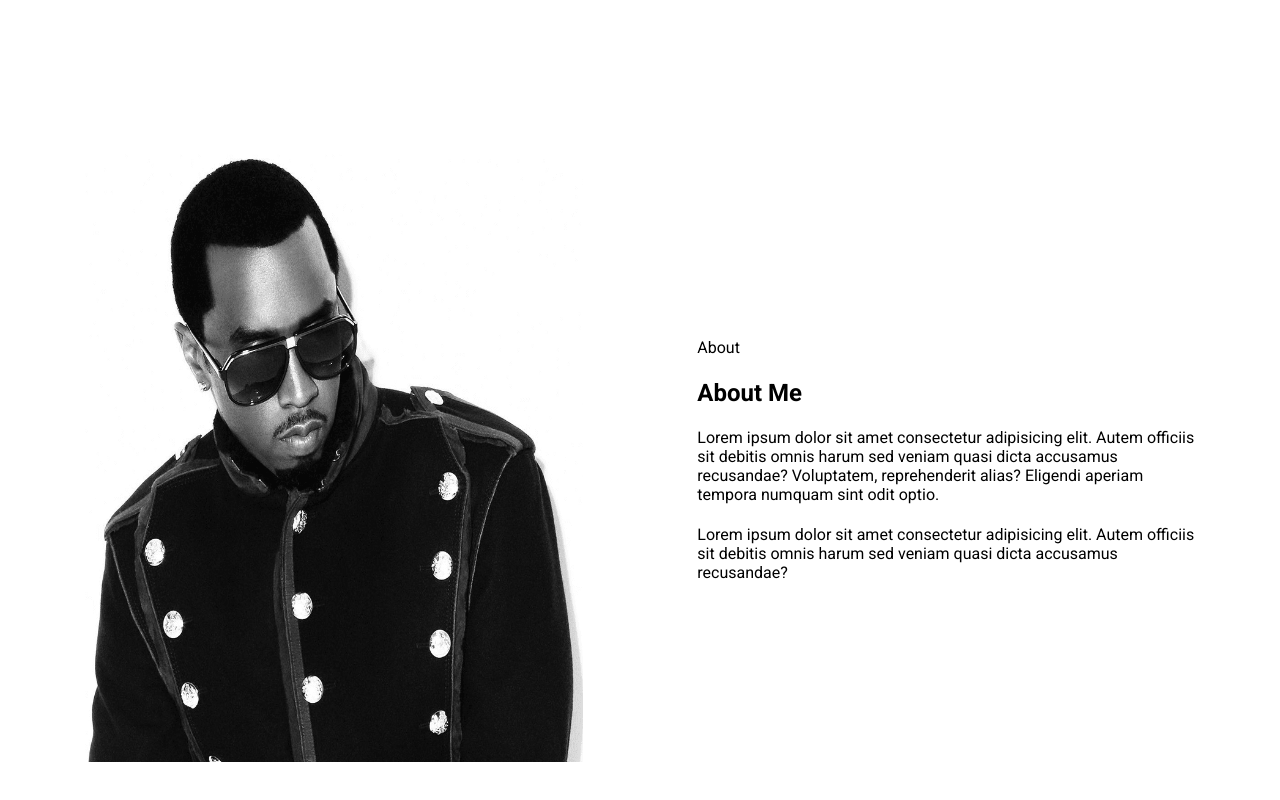
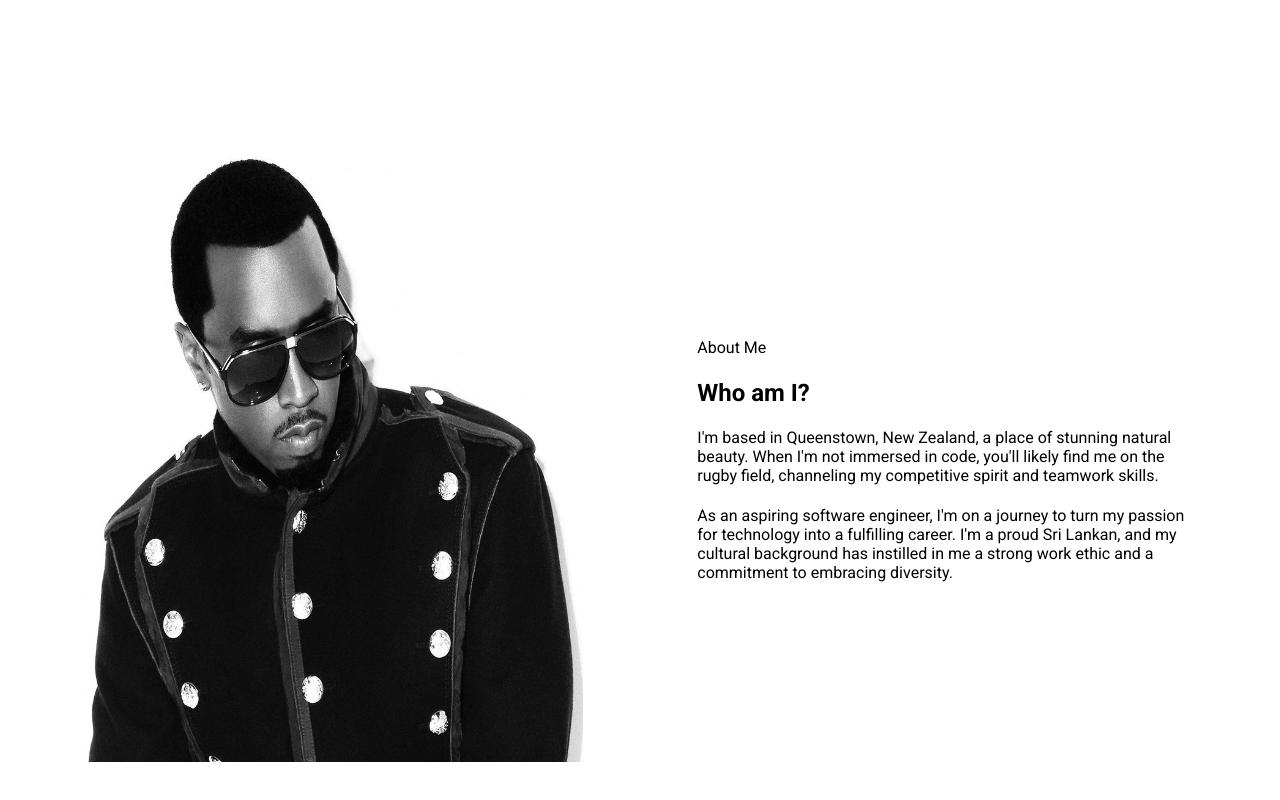
Before and after one commit to eorfnoewjnfvoejfvn/Thisanka_Personal_Portfolio-, a React (Create React App) app: page / in a window 1280 px wide. Shown: the part 1992-2792 px from the top of the page. Built offline with nearby package versions, Linux system fonts and the light colour scheme.

Commit message:
added some actual infomation about me in the about

```diff
--- a/src/Pages/Home/AboutMe.jsx
+++ b/src/Pages/Home/AboutMe.jsx
@@ -6,18 +6,16 @@ export default function AboutMe() {
       </div>
       <div className="hero--section--content--box about--section--box">
         <div className="hero--section--content">
-          <p className="section--title">About</p>
-          <h1 className="skills-section--heading">About Me</h1>
+          <p className="section--title">About Me</p>
+          <h1 className="skills-section--heading">Who am I?</h1>
           <p className="hero--section-description">
-            Lorem ipsum dolor sit amet consectetur adipisicing elit. Autem
-            officiis sit debitis omnis harum sed veniam quasi dicta accusamus
-            recusandae? Voluptatem, reprehenderit alias? Eligendi aperiam
-            tempora numquam sint odit optio.
+            I'm based in Queenstown, New Zealand, a place of stunning natural beauty.
+            When I'm not immersed in code, you'll likely find me on the rugby field,
+            channeling my competitive spirit and teamwork skills.
           </p>
           <p className="hero--section-description">
-            Lorem ipsum dolor sit amet consectetur adipisicing elit. Autem
-            officiis sit debitis omnis harum sed veniam quasi dicta accusamus
-            recusandae?
+            As an aspiring software engineer, I'm on a journey to turn my passion for technology into a fulfilling career.
+            I'm a proud Sri Lankan, and my cultural background has instilled in me a strong work ethic and a commitment to embracing diversity.
           </p>
         </div>
       </div>
```
